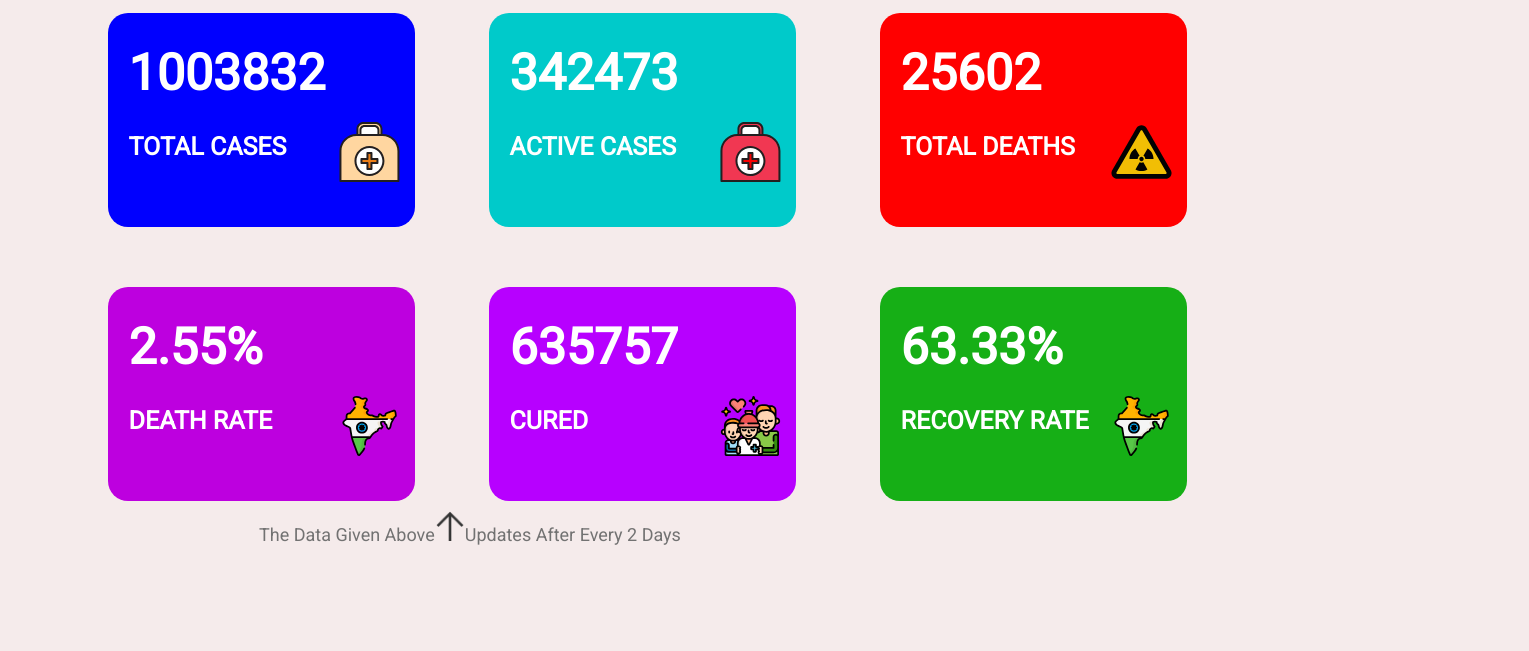
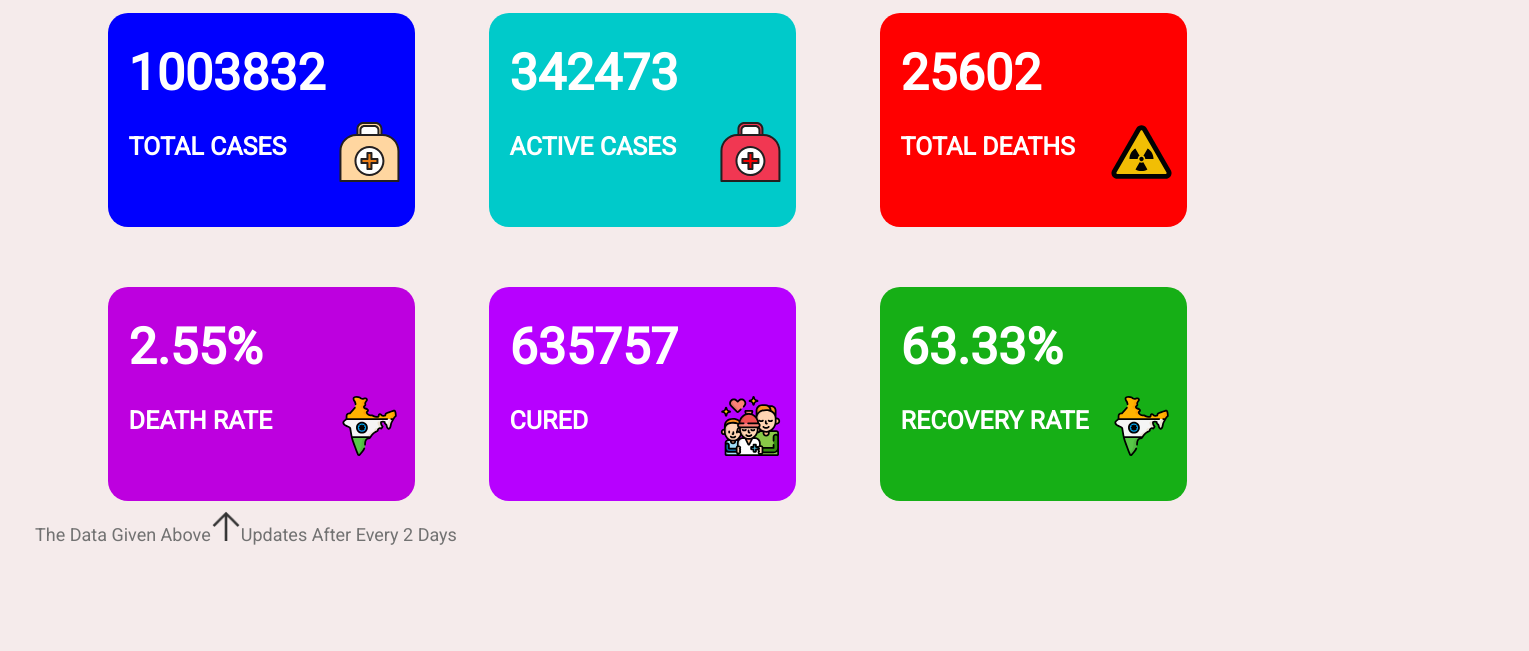
Before and after one commit to Pikachu-gitbit/aboutcovid19, a plain HTML site: page index.html in a window 1280 px wide. Shown: the part 249-900 px from the top of the page, 1529 px wide, since content can reach past the window. Drawn offline with Linux system fonts and the light colour scheme; files whose address does not match are found by name.

Commit message:
Update index.html

```diff
--- a/index.html
+++ b/index.html
@@ -118,7 +118,7 @@
       </div>
     </div>
     <div class="update"
-      style="text-transform: capitalize;position: relative;bottom: 100px;left:20%;font-size: 18px;color: rgb(114, 114, 114);right:50px">the data given above<img  src="page material/images/up.png" style="width:30px;color: black;">updates after every 2 days </div>
+      style="text-transform: capitalize;position: relative;bottom: 100px;left:30px;font-size: 18px;color: rgb(114, 114, 114);right:50px">the data given above<img  src="page material/images/up.png" style="width:30px;color: black;">updates after every 2 days </div>
     <hr style="border:solid;border-radius: 50px; color: rgb(77, 76, 76);height: 2px;background-color: rgb(77, 76, 76);">
   </div>
 
```
